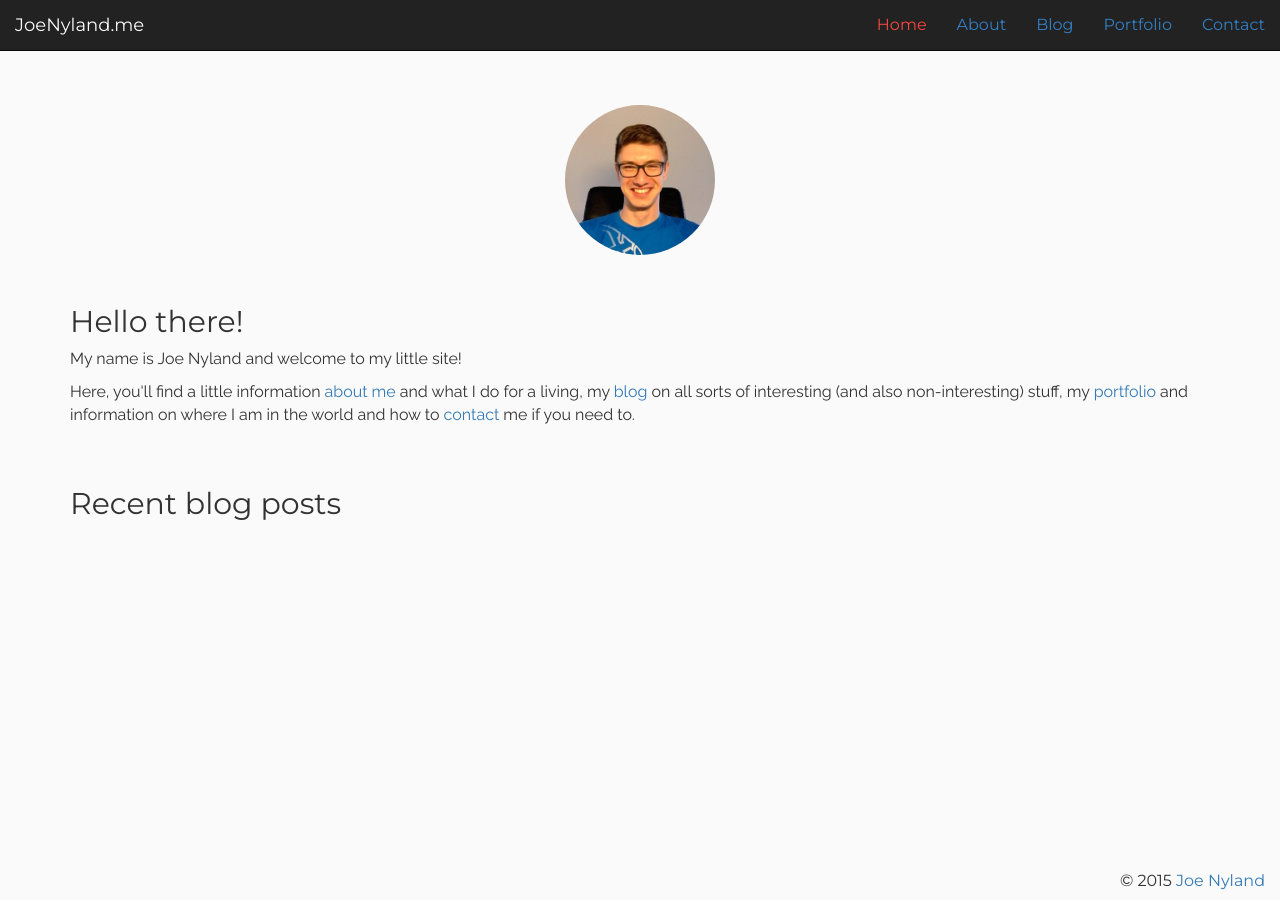
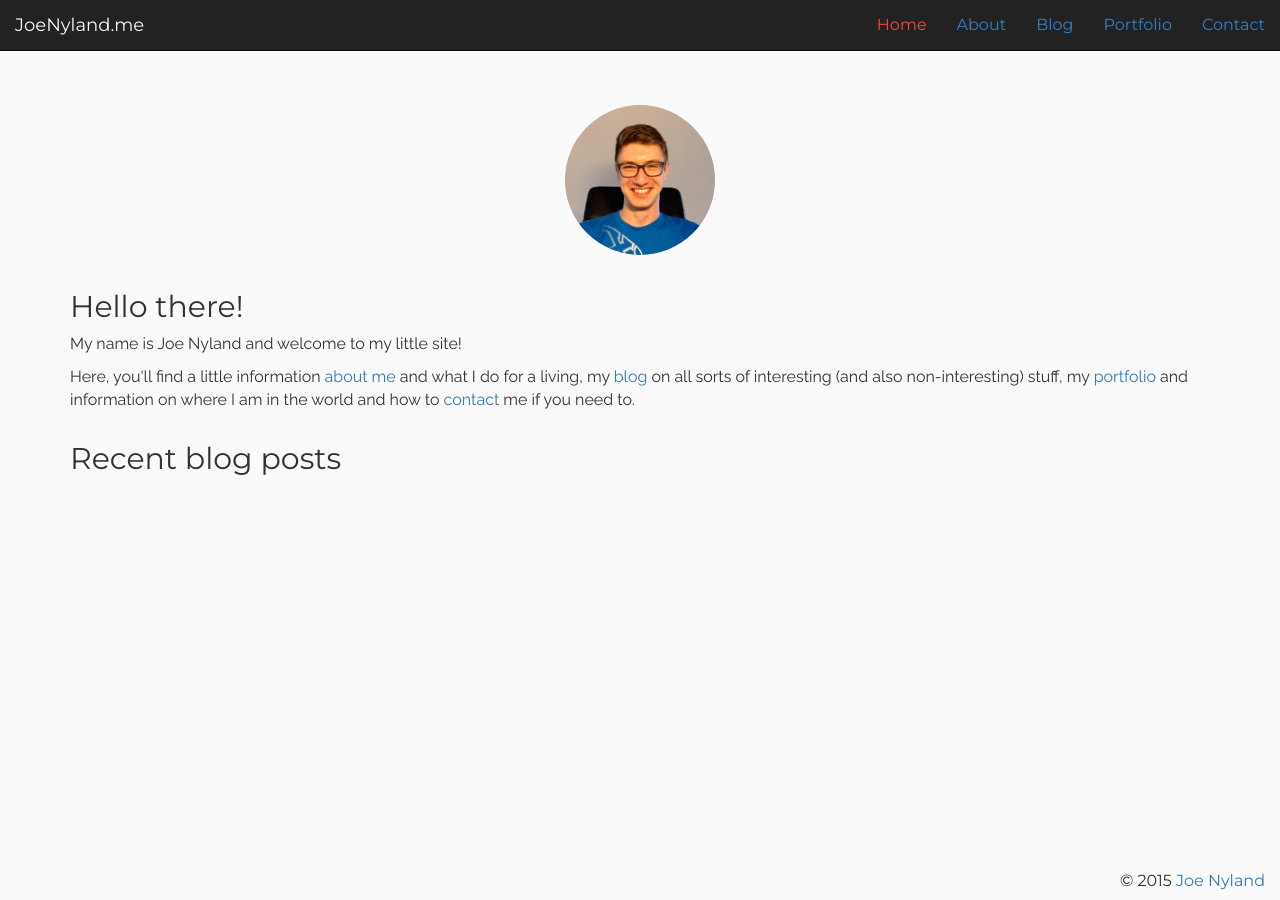
Before and after one commit to JoeNyland/joenyland.github.io, a Jekyll site: the page built from index.html, in a window 1280 px wide. Built offline with Jekyll 4.4.1, drawn with Linux system fonts in a browser that asks for light colours; nearby versions of some CDN libraries.

Commit message:
Comments and add a todo in main stylesheet

```diff
--- a/assets/css/main.min.scss
+++ b/assets/css/main.min.scss
@@ -25,8 +25,10 @@ footer {
   margin-bottom: 35px;
 }
 
-h2 { margin-top: 50px; }
+// ToDo: Tighten this up if it's still needed
+//h2 { margin-top: 50px; }
 
+// Make things clearer on the homepage when on mobile devices
 .recent-blog-articles .post {
   @media screen and (max-width: 768px) {
     margin: 30px 0;
```
